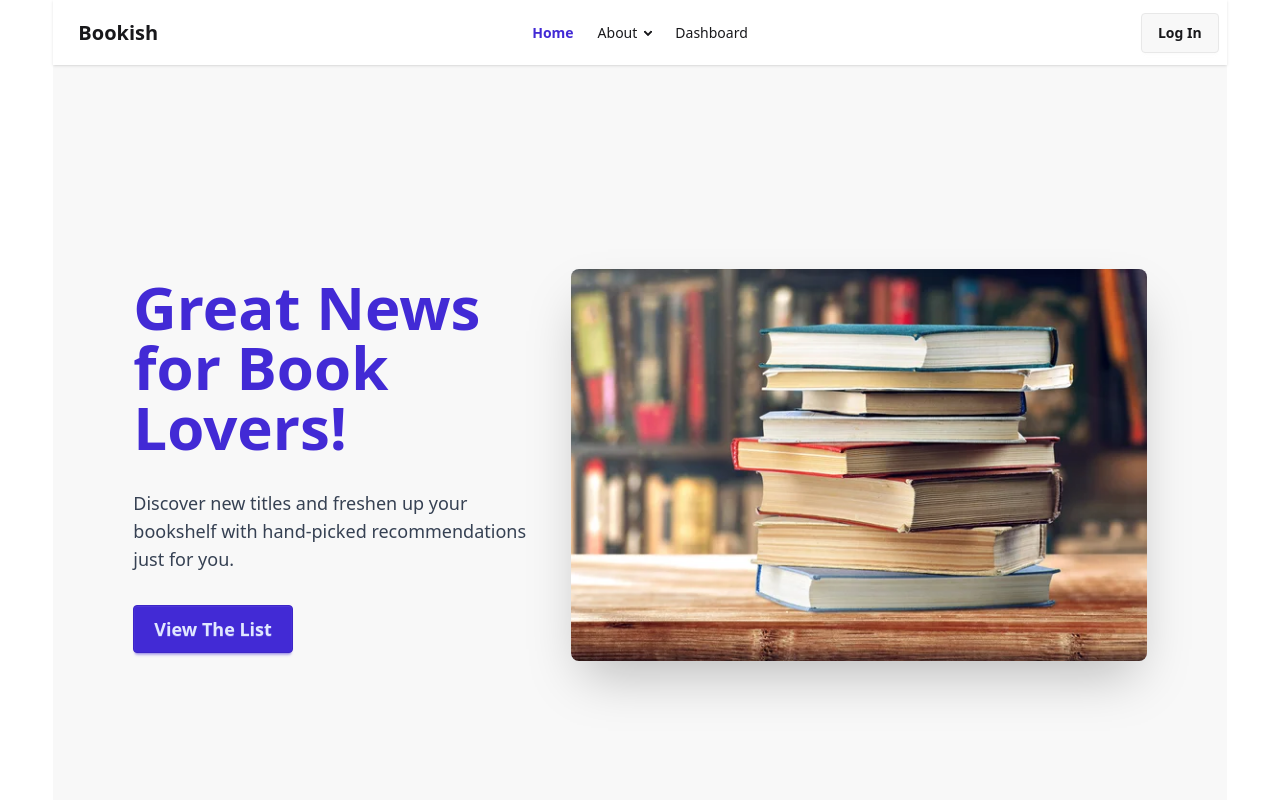
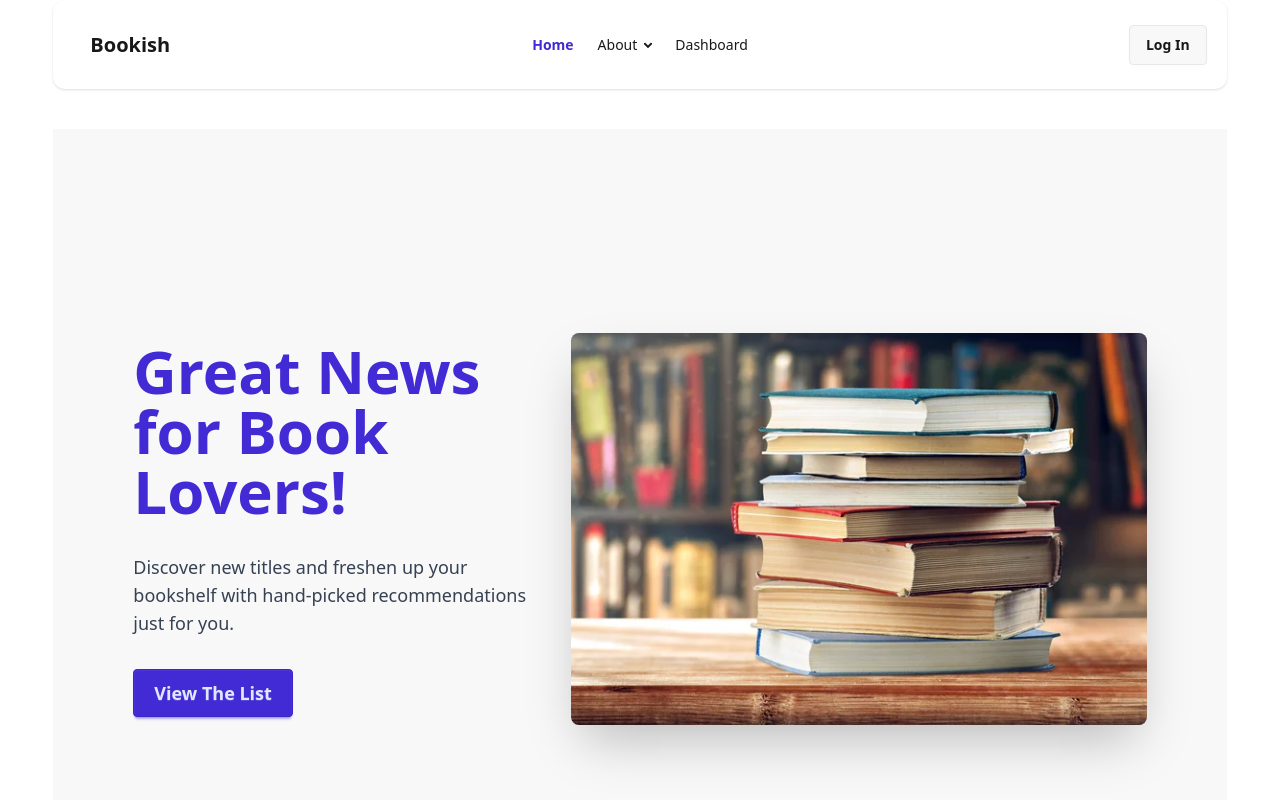
Before and after one commit to Amitkumersarkar/Bookish, a React (Vite) app: page / in a window 1280 px wide. Shown: the top 800 px of the page. Built offline with nearby package versions, Linux system fonts and the light colour scheme.

Commit message:
added new file

```diff
--- a/src/components/BookDetails/BookDetails.jsx
+++ b/src/components/BookDetails/BookDetails.jsx
@@ -29,7 +29,7 @@ const BookDetails = () => {
                 <img
                     src={image}
                     alt={bookName}
-                    className="w-full max-w-sm h-96 object-contain rounded-lg shadow-md bg-base-200 p-4 mx-auto md:mx-0"
+                    className="w-full max-w-sm h-96 object-contain rounded-lg shadow-md bg-base-400 p-4 mx-auto md:mx-0"
                 />
 
                 {/* Book Info */}
--- a/src/components/Navbar/Navbar.jsx
+++ b/src/components/Navbar/Navbar.jsx
@@ -17,7 +17,7 @@ const Navbar = () => {
         isActive ? "text-primary font-semibold" : "";
 
     return (
-        <div className="navbar bg-base-100 shadow-sm">
+        <div className="navbar bg-base-100 shadow-sm mb-10 p-5 rounded-xl">
             {/* Navbar Start (Mobile Menu) */}
             <div className="navbar-start">
                 <div className="dropdown">
```
